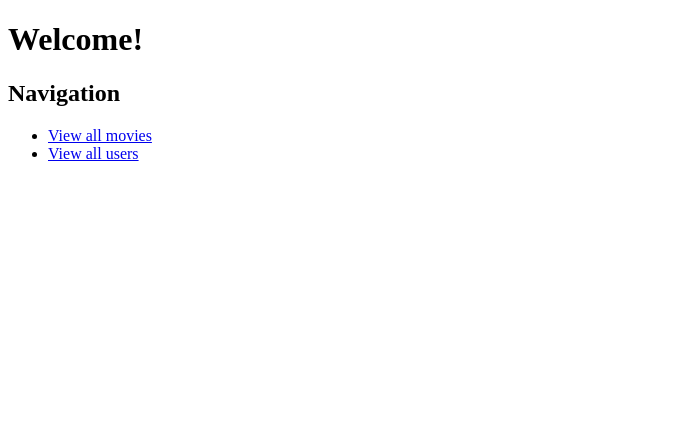
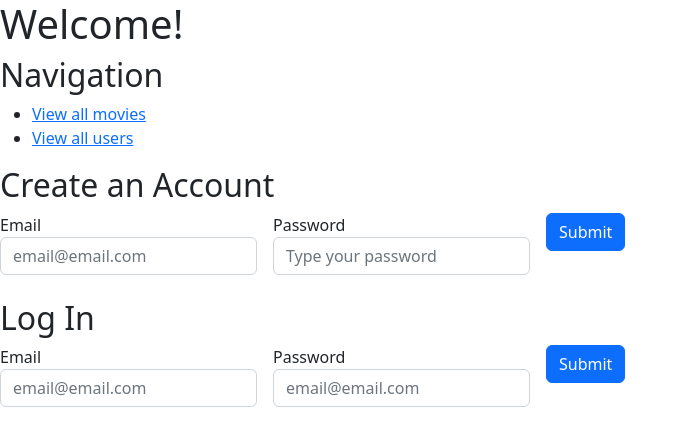
Before and after one commit to JLOtten/Movie-Ratings-App, a Flask app: page / in a window 1280 px wide. Shown: the top 446 px of the page, without its empty margins (0-688 px from the left). Run offline with Flask 2, Linux system fonts and the light colour scheme.

Commit message:
Completed part 4

```diff
--- a/server.py
+++ b/server.py
@@ -32,6 +32,65 @@
 
     return render_template("movie_details.html", movie=movie)
 
+@app.route("/users", methods=["POST"])
+def register_user():
+    """ Create user """
+
+    email = request.form.get("email")
+    password = request.form.get("password")
+
+    user = crud.get_user_by_email(email)
+
+    if user:
+        flash("Cannot create an account with that email. Try again.")
+    else:
+        user = crud.create_user(email, password)
+        db.session.add(user)
+        db.session.commit()
+        flash("Account created! Please log in.")
+
+    return redirect("/")
+
+@app.route("/login", methods=["POST"])
+def login():
+
+    email = request.form.get("email")
+    password = request.form.get("password")
+
+    user = crud.get_user_by_email(email)
+
+    if not user or user.password != password:
+        flash("The email or password you entered was incorrect.")
+
+    else:
+        # Log in user by storing the user's email in session
+        session["user_email"] = user.email
+        flash(f"Welcome back, {user.email}!")
+
+    return redirect("/")
+
+@app.route("/movies/<movie_id>/ratings", methods=["POST"])
+def create_rating(movie_id):
+
+    logged_in_email = session.get("user_email")
+    rating_score = request.form.get("rating")
+
+    if logged_in_email is None:
+        flash("You must log in to rate a movie.")
+    elif not rating_score:
+        flash("Error, you need to select a score.")
+    else:
+        user = crud.get_user_by_email(logged_in_email)
+        movie = crud.get_movie_by_id(movie_id)
+
+        rating = crud.create_rating(user, movie, int(rating_score))
+        db.session.add(rating)
+        db.session.commit()
+
+        flash(f"You rated this movie {rating_score} out of 5.")
+
+    return redirect(f"/movies/{movie_id}")
+
 if __name__ == "__main__":
     connect_to_db(app)
     app.run(host="0.0.0.0", debug=True)
--- a/templates/all_movies.html
+++ b/templates/all_movies.html
@@ -18,4 +18,4 @@
   {% endfor %}
 </ul>
 
-{% endblock body%}
+{% endblock body %}
--- a/templates/base.html
+++ b/templates/base.html
@@ -6,12 +6,23 @@
     <title>
       {% block title %}{% endblock %}
     </title>
+    <!-- CSS only -->
+    <link href="https://cdn.jsdelivr.net/npm/bootstrap@5.2.2/dist/css/bootstrap.min.css" rel="stylesheet" integrity="sha384-Zenh87qX5JnK2Jl0vWa8Ck2rdkQ2Bzep5IDxbcnCeuOxjzrPF/et3URy9Bv1WTRi" crossorigin="anonymous">
 
     {% block head %}{% endblock %}
   </head>
   <body>
+    {% for msg in get_flashed_messages() %}
+      <p class="flash-msg">
+        {{ msg }}
+      </p>
+    {% endfor %}
+
     {% block body %}{% endblock %}
 
     {% block after_body %}{% endblock %}
+
+    <!-- JavaScript Bundle with Popper -->
+    <script src="https://cdn.jsdelivr.net/npm/bootstrap@5.2.2/dist/js/bootstrap.bundle.min.js" integrity="sha384-OERcA2EqjJCMA+/3y+gxIOqMEjwtxJY7qPCqsdltbNJuaOe923+mo//f6V8Qbsw3" crossorigin="anonymous"></script>
   </body>
 </html>
--- a/templates/homepage.html
+++ b/templates/homepage.html
@@ -7,10 +7,49 @@
   <h1>Welcome!</h1>
 
   <h2>Navigation</h2>
-
   <ul>
     <li><a href="/movies">View all movies</a></li>
     <li><a href="/users">View all users</a></li>
   </ul>
 
+  <h2>Create an Account</h2>
+
+  <form class="row g-3" action="/users" method="POST">
+
+    <div class="col-auto">
+      <label>Email</label>
+      <input type="text" name="email" placeholder="email@email.com" class="form-control">
+  </div>
+
+  <div class="col-auto">
+    <label>Password</label>
+
+    <input type="password" name="password" placeholder="Type your password" class="form-control">
+
+  </div>
+
+    <div class="col-auto">
+      <button type="submit" class="btn btn-primary mb-3">Submit</button>
+    </div>
+
+  </form>
+
+  <br>
+
+  <h2>Log In</h2>
+
+  <form class="row g-3" action="/login" method="POST">
+    <div class="col-auto">
+      Email <input type="text" name="email" placeholder="email@email.com" class="form-control">
+    </div>
+
+    <div class="col-auto">
+      Password <input type="password" name="password" placeholder="email@email.com" class="form-control">
+    </div>
+
+    <div class="col-auto">
+      <button type="submit" class="btn btn-primary mb-3">Submit</button>
+    </div>
+  </form>
+
 {% endblock %}
```
Also changed, not shown: crud.py (+6 -1 lines), templates/movie_details.html (+16 -0 lines).
